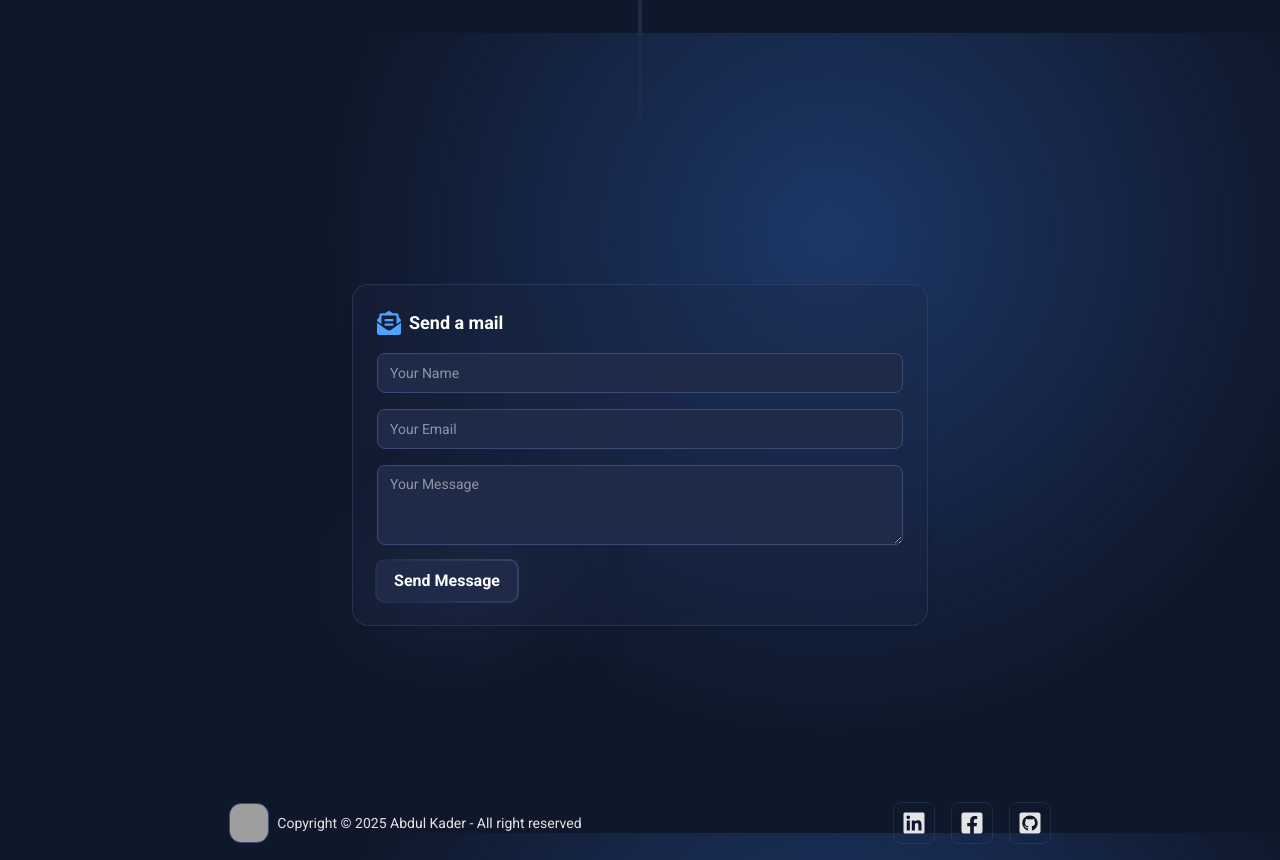
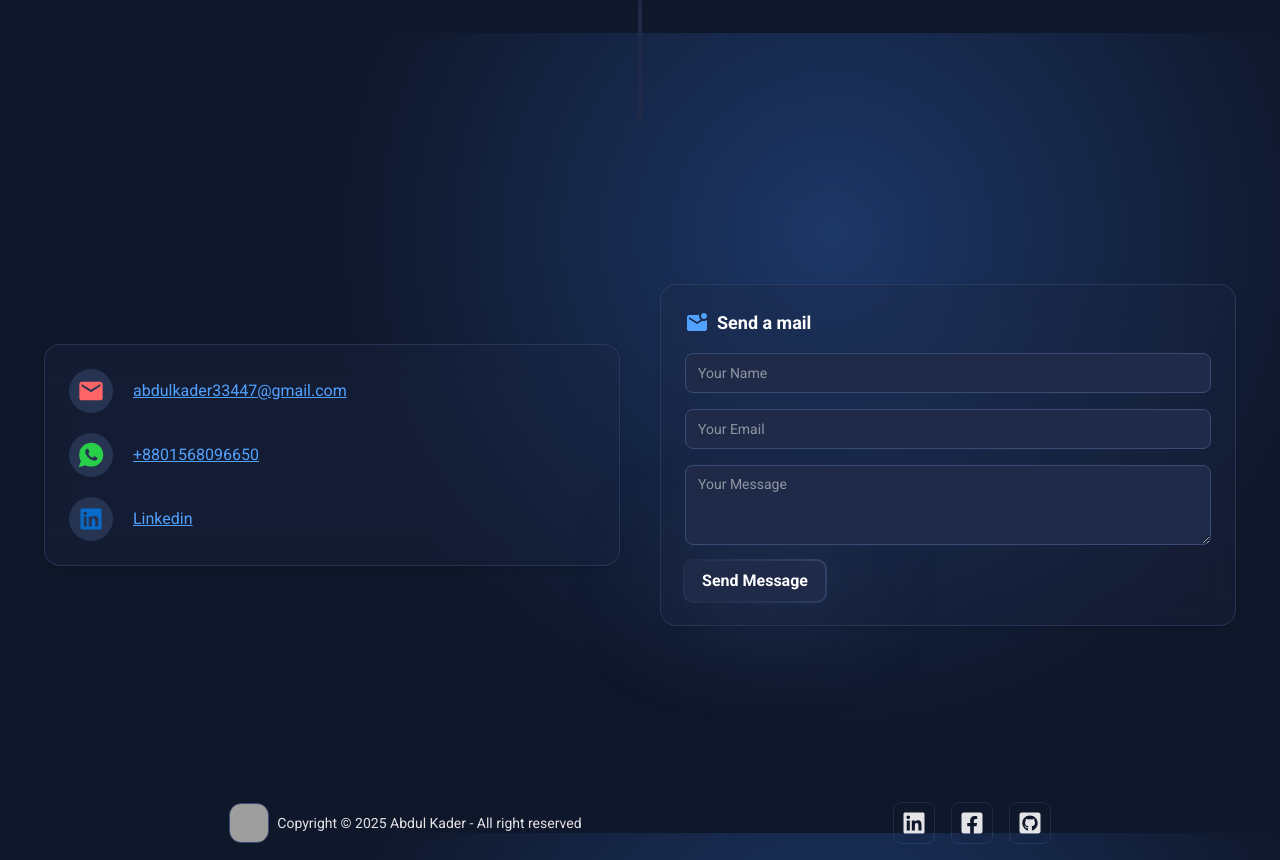
Before and after one commit to abdulkader33447/portfolio, a React (Vite) app: page / in a window 1280 px wide. Shown: the part 3967-4827 px from the top of the page. Built offline with nearby package versions, Linux system fonts and the light colour scheme; grey boxes are pictures that could not be loaded.

Commit message:
added a new card on contuct section

```diff
--- a/src/Home/Pages/Connect/Connect.jsx
+++ b/src/Home/Pages/Connect/Connect.jsx
@@ -1,7 +1,9 @@
 import { useRef } from "react";
 import emailjs from "@emailjs/browser";
-import { FaEnvelopeOpenText } from "react-icons/fa";
 import Swal from "sweetalert2";
+import { MdEmail, MdMarkEmailUnread } from "react-icons/md";
+import { IoLogoWhatsapp } from "react-icons/io";
+import { RiLinkedinBoxFill } from "react-icons/ri";
 
 const Connect = () => {
   const form = useRef();
@@ -23,7 +25,7 @@ const Connect = () => {
             text: "Your message has been sent.",
             icon: "success",
             background: "rgba(30,42,71,0.8)", // same dark bg with opacity
-            border:"#3b4c74",
+            border: "#3b4c74",
             color: "#fff", // white text
             backdrop: `rgba(0,0,0,0.4)`, // soft blur effect
             confirmButtonColor: "#3b4c74", // button color match
@@ -46,14 +48,62 @@ const Connect = () => {
   };
 
   return (
+    <div className="sm:flex items-center justify-center gap-10">
+      {/* left */}
       <div
         id="connect"
         data-aos="fade"
         data-aos-duration="1000"
-      className="mx-auto text-center lg:mt-40 md:mt-30 mt-20 lg:scroll-mt-40 md:scroll-mt-35 scroll-mt-25 border border-[#3b4c74]/50 bg-[#1e2a47]/30 backdrop-blur-lg rounded-2xl sm:p-6 p-4 shadow-md  w-11/12 sm:w-xl"
+        className="sm:mr-0 mx-auto text-center lg:mt-40 md:mt-30 mt-20 lg:scroll-mt-40 md:scroll-mt-35 scroll-mt-25 border border-[#3b4c74]/50 bg-[#1e2a47]/30 backdrop-blur-lg rounded-2xl sm:p-6 p-4 shadow-md  w-11/12 sm:w-xl space-y-5"
+      >
+        {/* email */}
+        <div className="flex items-center justify-start sm:gap-5 gap-3">
+          <span className="bg-[#3b4c74]/50 rounded-full sm:p-2 p-1"><MdEmail className="size-7 text-red-400" /></span>
+          <a
+            href="mailto:abdulkader33447@gmail.com"
+            target="_blank"
+            className="text-blue-400 underline"
+          >
+            abdulkader33447@gmail.com
+          </a>
+        </div>
+
+        {/* whatsapp */}
+        <div className="flex items-center justify-start gap-5">
+          <span className="bg-[#3b4c74]/50 rounded-full sm:p-2 p-1"><IoLogoWhatsapp className="size-7 text-[#2ACF49]" /></span>
+          <a
+            href="https://wa.me/8801568096650"
+            target="_blank"
+            rel="noopener noreferrer"
+            className="text-blue-400 underline"
+          >
+            +8801568096650
+          </a>
+        </div>
+
+        {/* linkedin */}
+        <div className="flex items-center justify-start gap-5">
+          <span className="bg-[#3b4c74]/50 rounded-full sm:p-2 p-1"><RiLinkedinBoxFill className="size-7 text-[#086BC9]" /></span>
+          <a
+            href="https://www.linkedin.com/in/abdul-kader-80a7a5350"
+            target="_blank"
+            rel="noopener noreferrer"
+            className="text-blue-400 underline"
+          >
+            Linkedin
+          </a>
+        </div>
+      </div>
+
+      {/* right */}
+      <div
+        id="connect"
+        data-aos="fade"
+        data-aos-duration="1000"
+        className="sm:ml-0 mx-auto text-center lg:mt-40 md:mt-30 mt-20 lg:scroll-mt-40 md:scroll-mt-35 scroll-mt-25 border border-[#3b4c74]/50 bg-[#1e2a47]/30 backdrop-blur-lg rounded-2xl sm:p-6 p-4 shadow-md  w-11/12 sm:w-xl"
       >
         <div className="flex items-center gap-2 mb-4">
-        <FaEnvelopeOpenText className="size-6 text-blue-400" />
+          <MdMarkEmailUnread className="size-6 text-blue-400" />
           <h2 className="text-lg font-bold">Send a mail</h2>
         </div>
 
@@ -87,6 +137,7 @@ const Connect = () => {
           </button>
         </form>
       </div>
+    </div>
   );
 };
 
```
Lines whose indentation alone changed are shown as unchanged.
